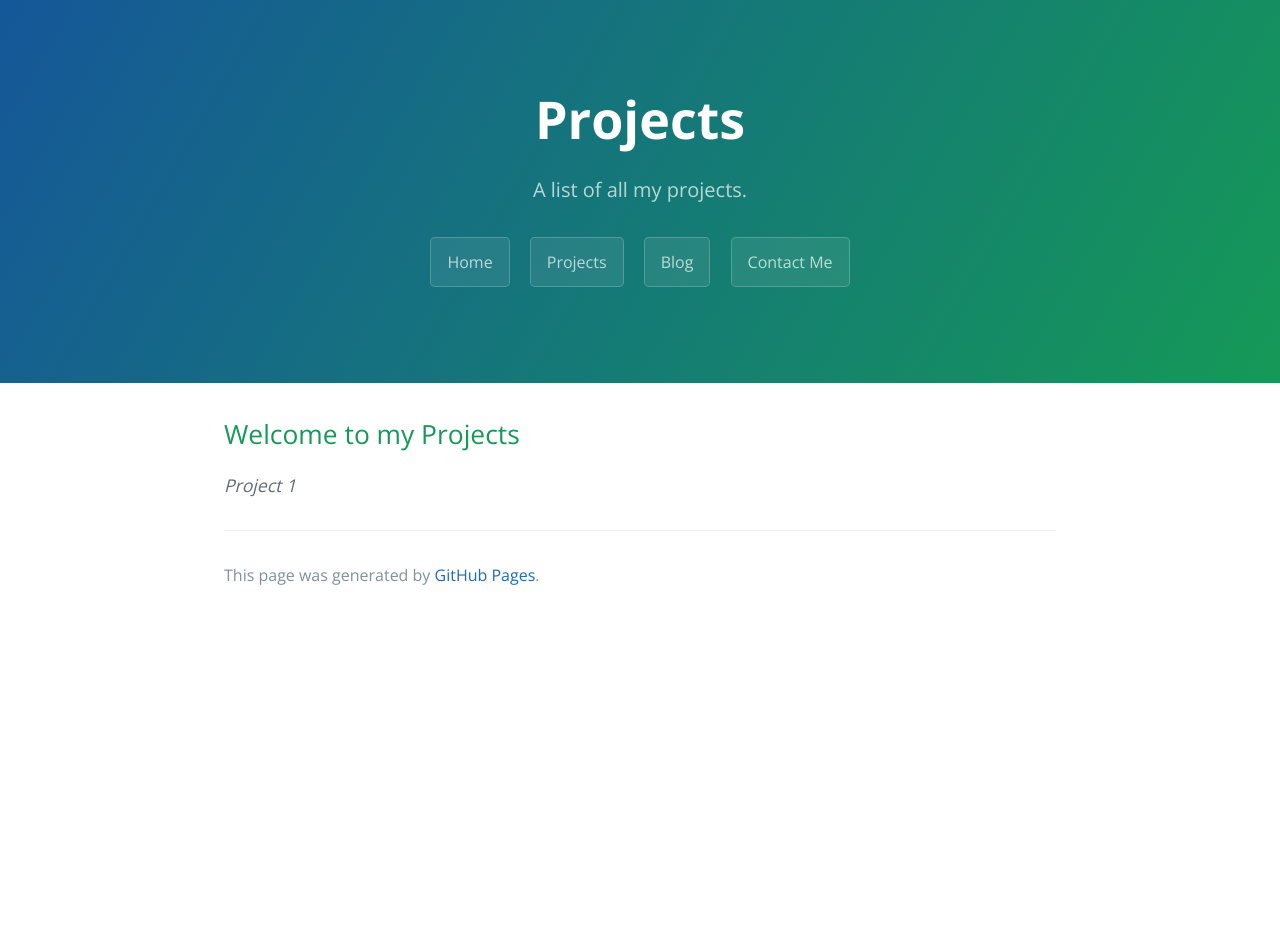
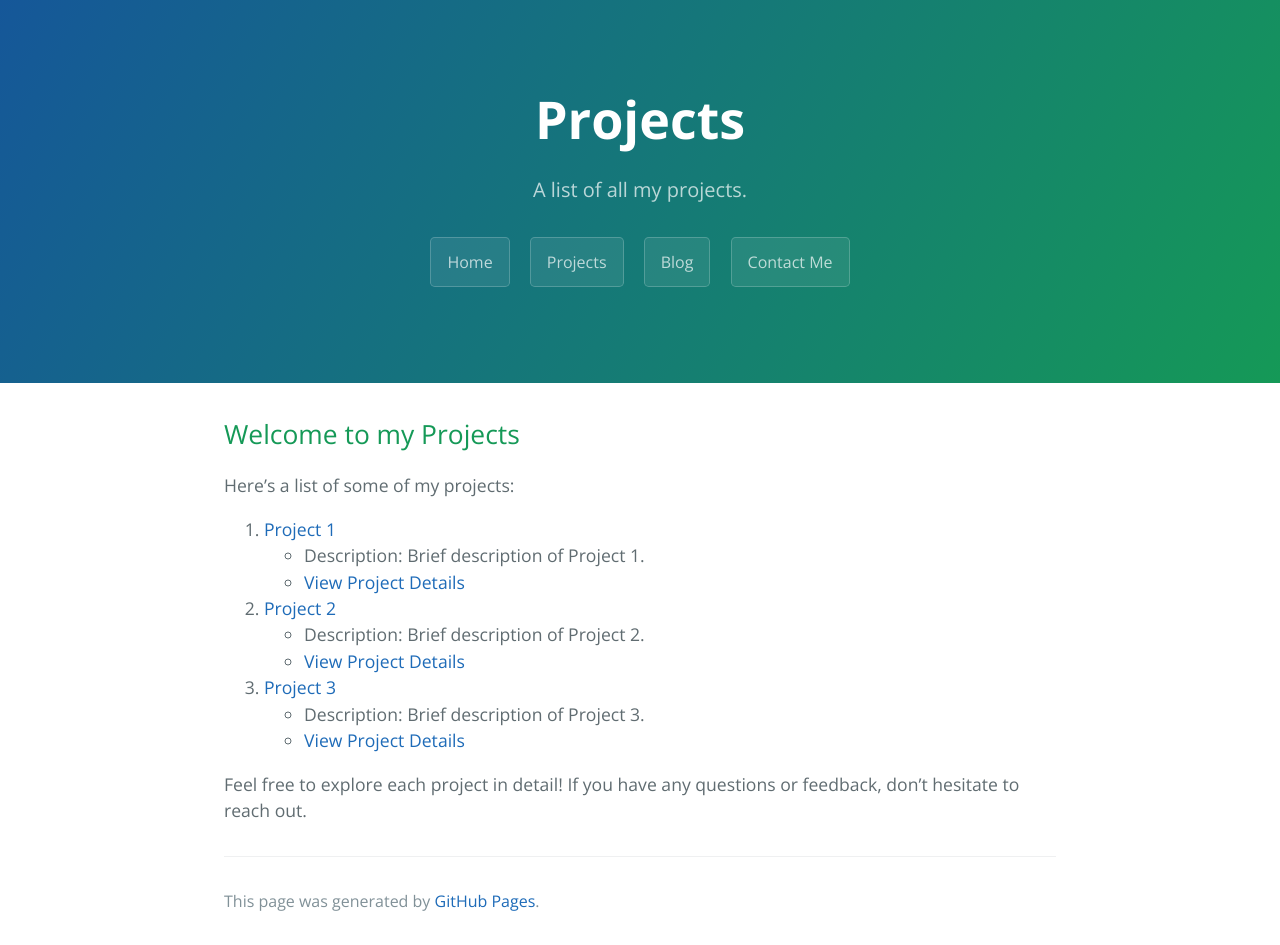
Before and after one commit to arelakaunu/arelakaunu.github.io, a Jekyll site: the page built from projects.md, in a window 1280 px wide. Built offline with Jekyll 4.4.1, drawn with Linux system fonts in a browser that asks for light colours; before the commit the page ends 900 px from its top, so only the background shows below that.

Commit message:
Update projects.md

```diff
--- a/projects.md
+++ b/projects.md
@@ -6,4 +6,18 @@ description: A list of all my projects.
 
 ## Welcome to my Projects
 
-_Project 1_
+Here's a list of some of my projects:
+
+1. [Project 1](project1.html)
+   - Description: Brief description of Project 1.
+   - [View Project Details](project1.html)
+
+2. [Project 2](project2.html)
+   - Description: Brief description of Project 2.
+   - [View Project Details](project2.html)
+
+3. [Project 3](project3.html)
+   - Description: Brief description of Project 3.
+   - [View Project Details](project3.html)
+
+Feel free to explore each project in detail! If you have any questions or feedback, don't hesitate to reach out.
```
